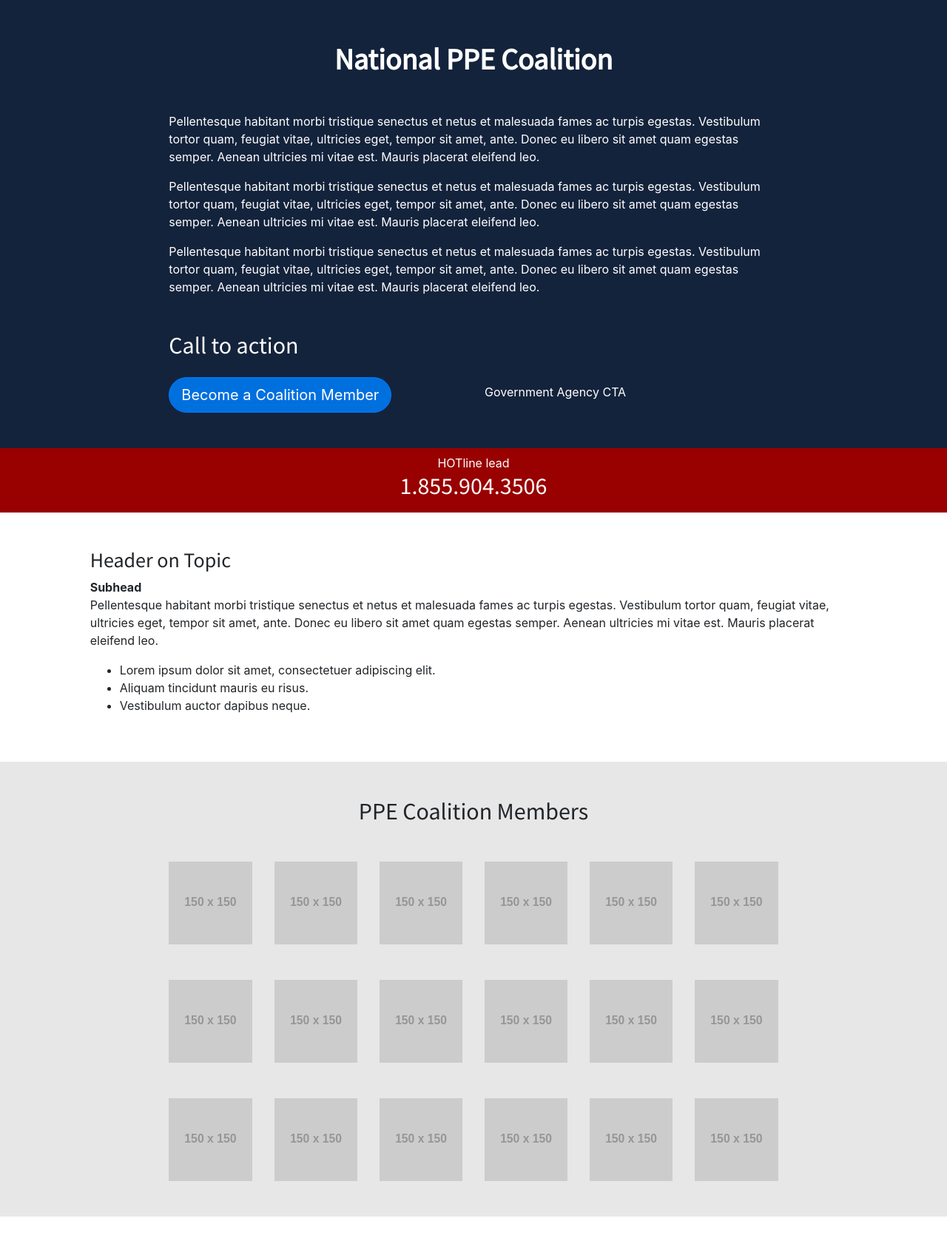
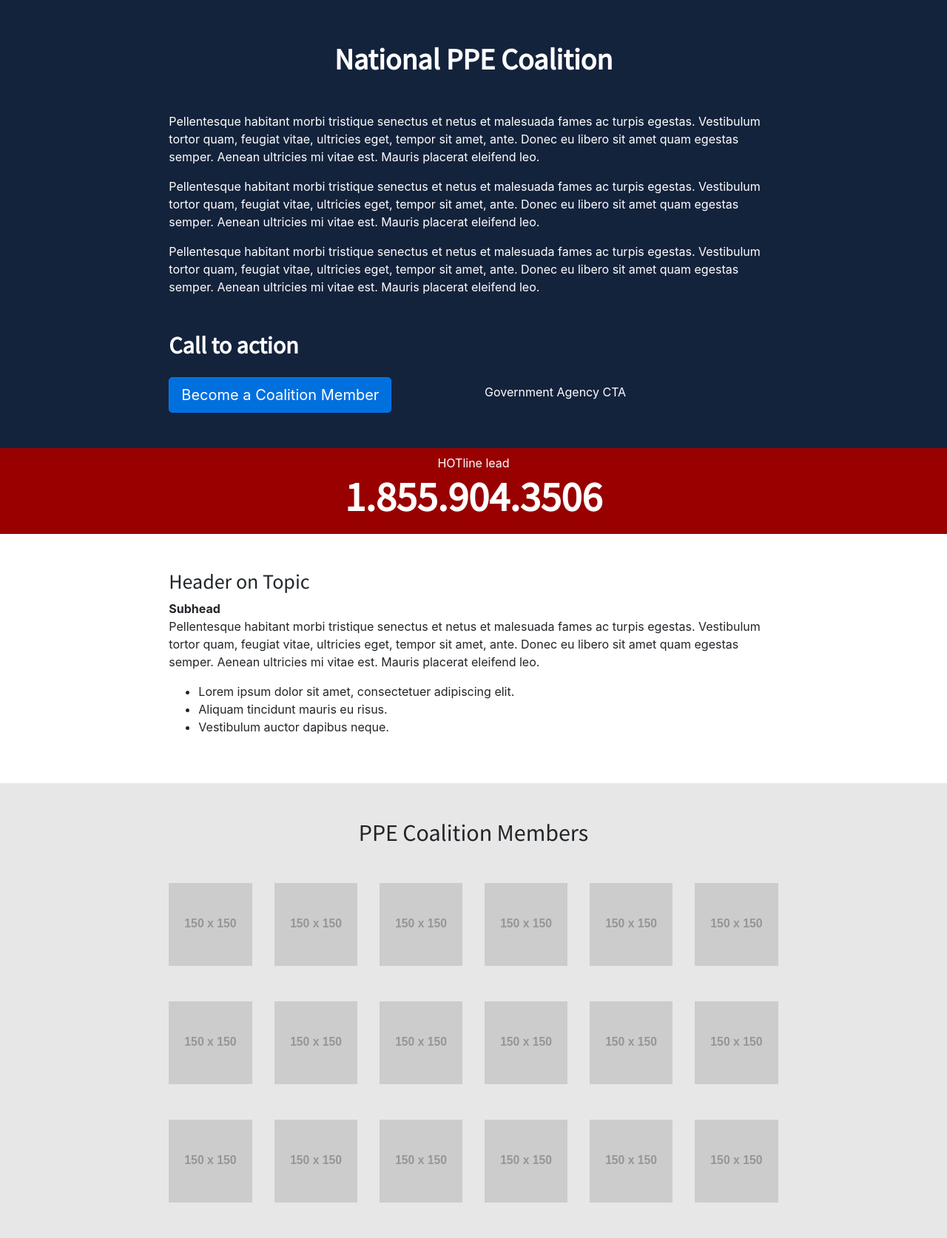
Before and after one commit to jdecaron/c19coalition, a Jekyll site: the page built from pages/index.html, in a window 1280 px wide. Shown: the whole page at 74% size. Built offline with Jekyll 4.4.1, drawn with Linux system fonts in a browser that asks for light colours; some web fonts are replaced; before the commit the page ends 1645 px from its top, so only the background shows below that.

Commit message:
Responsiveness + Column Fixes

```diff
--- a/_layouts/default.html
+++ b/_layouts/default.html
@@ -13,7 +13,7 @@
       integrity="sha384-Vkoo8x4CGsO3+Hhxv8T/Q5PaXtkKtu6ug5TOeNV6gBiFeWPGFN9MuhOf23Q9Ifjh"
       crossorigin="anonymous"
     />
-    <link rel="stylesheet" href="{{ "/assets/style.css" | relative_url }}">
+    <link rel="stylesheet" href="{{ '/assets/style.css' | relative_url }}">
     <link
       rel="stylesheet"
       href="https://fonts.googleapis.com/css?family=Source+Sands+Pro"
--- a/assets/style.scss
+++ b/assets/style.scss
@@ -24,6 +24,15 @@
     background-color: $gray;
 }
 
+.hotline-number {
+  font-size: 3.5rem;
+  font-weight: bold;
+}
+
+.cta {
+  font-weight: bold;
+}
+
 h1, h2, h3, h4, h5 {
     font-family: 'Source Sans Pro', sans-serif;
 }
--- a/pages/index.html
+++ b/pages/index.html
@@ -4,7 +4,7 @@
 ---
 
 <div class="row bg-navy justify-content-center">
-    <div class="col-8 text-white my-5">
+  <div class="col-md-8 text-white my-5">
     <h1 class="text-center mb-5 mt-2 font-weight-bold">{{ site.title }}</h1>
 
     <p>Pellentesque habitant morbi tristique senectus et netus et malesuada fames ac turpis egestas. Vestibulum
@@ -24,7 +24,7 @@
 
     <div class="row">
       <div class="col-sm">
-                <button type="button" class="btn btn-primary btn-lg rounded-pill">Become a Coalition Member</button>
+          <button type="button" class="btn btn-primary btn-lg">Become a Coalition Member</button>
       </div>
 
       <div class="col-sm pt-2">
@@ -36,12 +36,12 @@
 <div class="row bg-red justify-content-center">
   <div class="col-8 text-center py-2 text-white">
     HOTline lead
-        <h2>1.855.904.3506</h2>
+    <h2 class="hotline-number">1.855.904.3506</h2>
   </div>
 </div>
 
 <div class="row justify-content-center">
-    <div class="col-10 my-5">
+    <div class="col-md-8 my-5">
         <h3>Header on Topic</h3>
         <strong>Subhead</strong>
 
```
Also changed, not shown: Gemfile.lock (added), 1 other file. Lines whose indentation alone changed are shown as unchanged.
